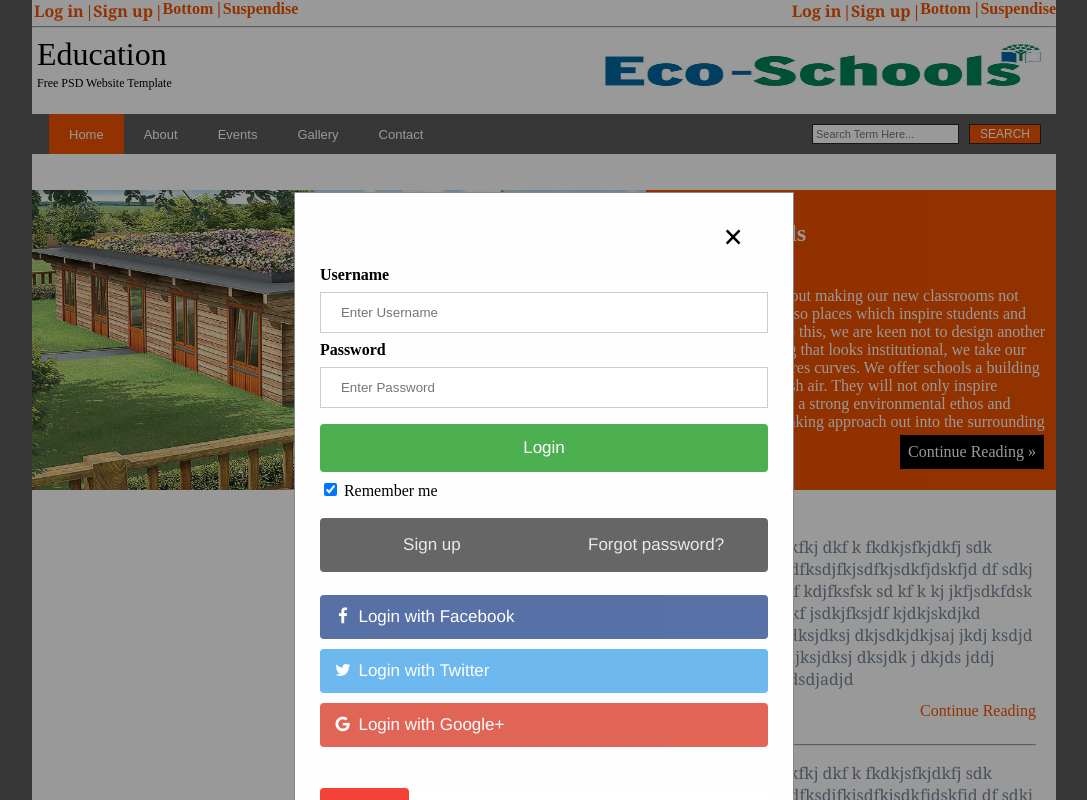
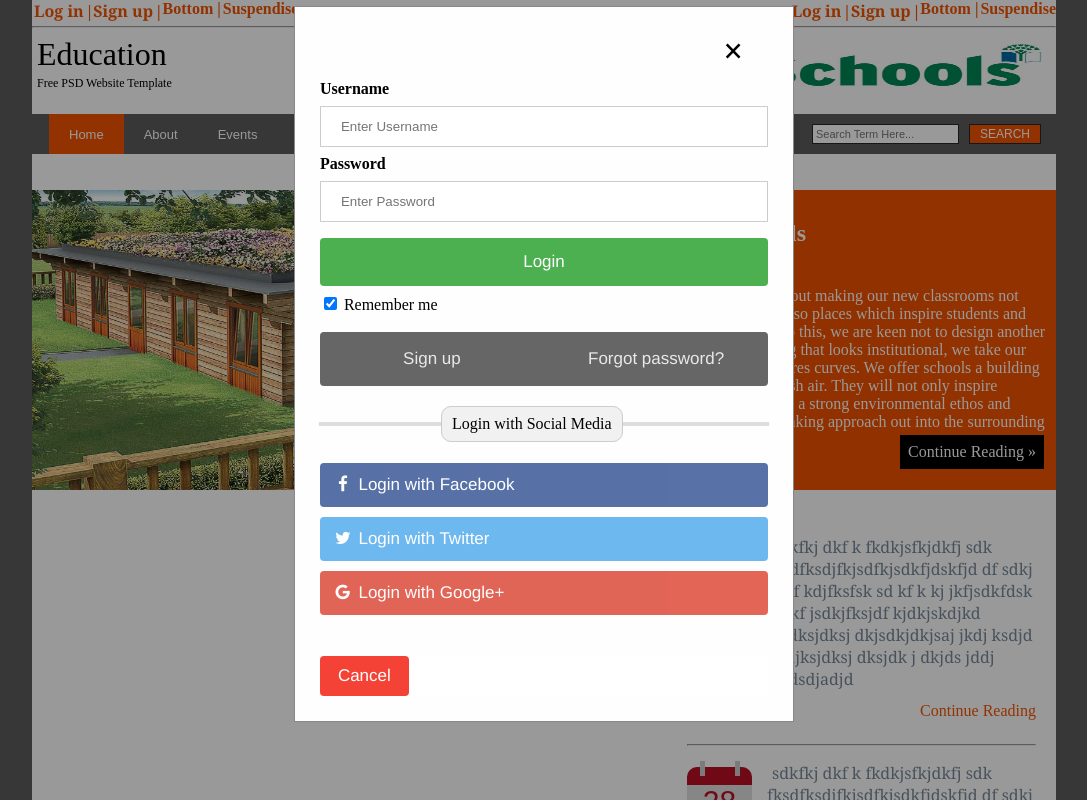
Before and after one commit to edonb99/INT18_19_Gr32, a PHP site: page / in a window 1280 px wide, after a click on "Log in". Shown: the whole page, without its empty margins (96-1183 px from the left). Run offline with PHP 8.4, Linux system fonts and the light colour scheme.

Commit message:
Login finish

```diff
--- a/Index.html
+++ b/Index.html
@@ -109,7 +109,7 @@ window.onclick = function(event) {
                 </ol>
             </div>
             <br>
-            <!--********************** MODAL ********************* -->
+            <!--********************** LOGIN MODAL ********************* -->
             <div id="id01" class="modal">
 
 
@@ -147,15 +147,19 @@ window.onclick = function(event) {
                                 </div>
                             </div>
                         </div>
-                        <br>
+                        <br><br>
+                        <div class="vl">
+                            <span class="vl-innertext">Login with Social Media</span>
+                        </div>
+                        <br><br>
                         <div class="" style="clear: both">
-                            <a href="#" class="fb btn-modal">
+                            <a href="https://web.facebook.com/login" class="fb btn-modal" target="_blank">
                                 <i class="fa fa-facebook fa-fw"></i> Login with Facebook
                             </a>
-                            <a href="#" class="twitter btn-modal">
+                            <a href="https://twitter.com/login" class="twitter btn-modal" target="_blank">
                                 <i class="fa fa-twitter fa-fw"></i> Login with Twitter
                             </a>
-                            <a href="#" class="google btn-modal"><i class="fa fa-google fa-fw">
+                            <a href="https://accounts.google.com/signin" class="google btn-modal" target="_blank"><i class="fa fa-google fa-fw">
                                 </i> Login with Google+
                             </a>
                         </div>
@@ -168,7 +172,7 @@ window.onclick = function(event) {
                 </form>
                 <!-- ************** MODAL CONTENT END ************** -->
             </div>
-            <!--********************** MODAL END ********************* -->
+            <!--********************** LOGIN MODAL END ********************* -->
             <hr>
 
             <div id="container">
--- a/index.css
+++ b/index.css
@@ -221,7 +221,10 @@ div.desc {
 .a {
     text-decoration: none;
     color: #f35300;
+}
 
+.a:hover {
+    color: #5c5c5c;
 }
 
 .header ol {
@@ -282,7 +285,7 @@ div.desc {
     color: #5c5c5c;
 }
 
-/* ************************ MODAL ****************** */
+/* ************************ LOGIN MODAL ****************** */
 
 .modal {
     display: none;
@@ -299,7 +302,7 @@ div.desc {
 
 .modal-content {
     background-color: #fefefe;
-    margin: 15% auto 15% auto;
+    margin: 0.5% auto 0.5% auto;
     border: 1px solid #888;
     width: 500px;
     padding: 0px;
@@ -436,21 +439,54 @@ input[type=password] {
 .fb {
     background-color: #3B5998;
     color: white;
+
+}
+
+.fb:hover {
+    opacity: 1;
 }
 
 .twitter {
     background-color: #55ACEE;
     color: white;
+
+}
+
+.twitter:hover {
+    opacity: 1;
 }
 
 .google {
     background-color: #dd4b39;
     color: white;
+
+}
+
+.google:hover {
+    opacity: 1;
+}
+
+.vl {
+    position: absolute;
+    left: 50%;
+    transform: translate(-50%);
+    border: 2px solid #ddd;
+    width: 450px;
+}
+
+.vl-innertext {
+    position: absolute;
+    top: 50%;
+    transform: translate(120px, -50%);
+    background-color: #f1f1f1;
+    border: 1px solid #ccc;
+    border-radius: 10px;
+    padding: 8px 10px;
 }
 
 /* ********************** SOCIAL MEDIA END ***************** */
 
-/* *********************** MODAL END ***************** */
+/* *********************** LOGIN MODAL END ***************** */
 
 
 
```
